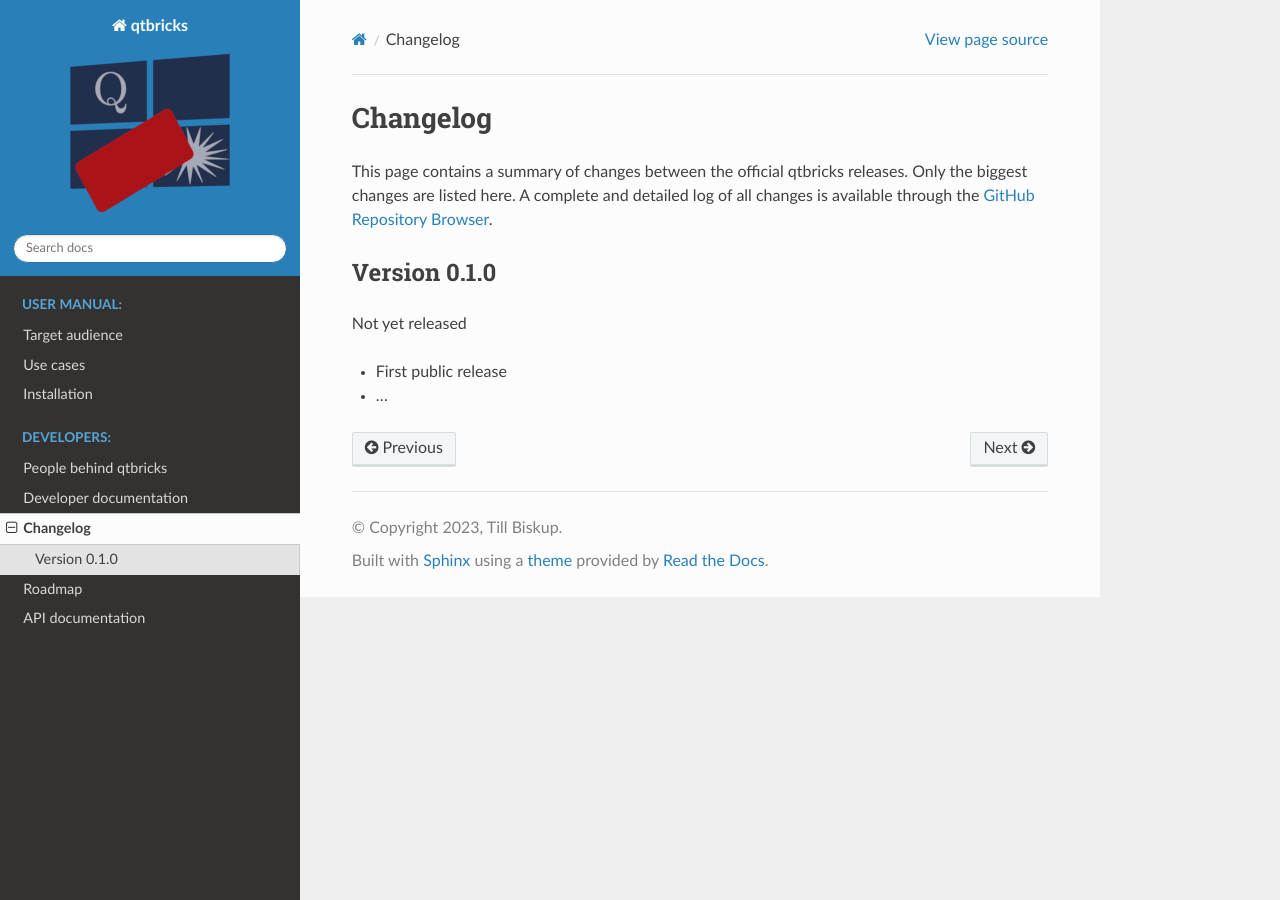
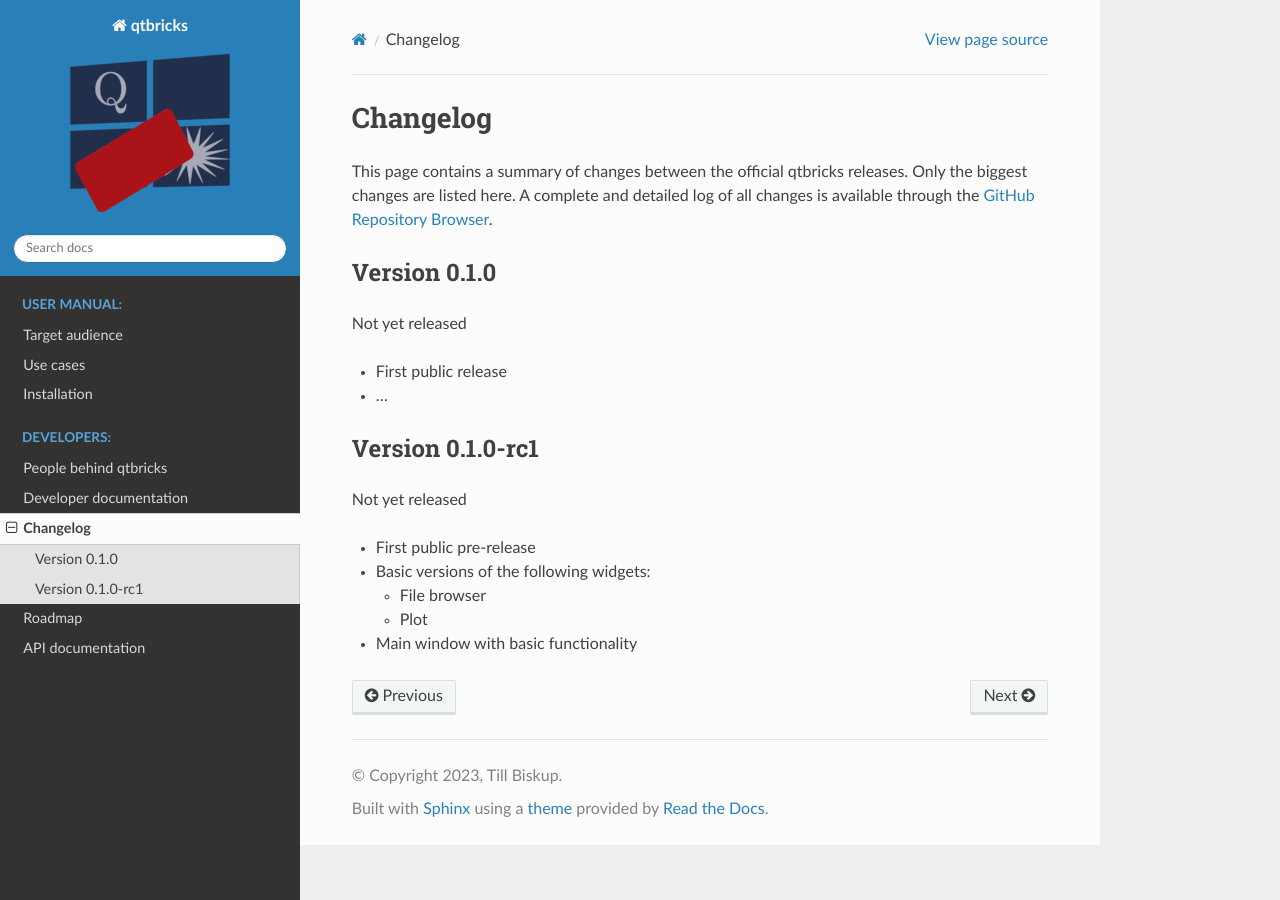
Before and after one commit to tillbiskup/qtbricks, a Sphinx documentation site: the page built from docs/changelog.rst, in a window 1280 px wide. Built offline with Sphinx 7.4.7 and the Read the Docs theme 2.0.0, drawn with Linux system fonts in a browser that asks for light colours.

Commit message:
Prepare for RC1

```diff
--- a/docs/changelog.rst
+++ b/docs/changelog.rst
@@ -13,3 +13,18 @@
 * First public release
 
 * ...
+
+
+Version 0.1.0-rc1
+=================
+
+Not yet released
+
+* First public pre-release
+
+* Basic versions of the following widgets:
+
+  * File browser
+  * Plot
+
+* Main window with basic functionality
```
Also changed, not shown: README.rst (+4 -6 lines), setup.py (+21 -15 lines), 1 other file.
